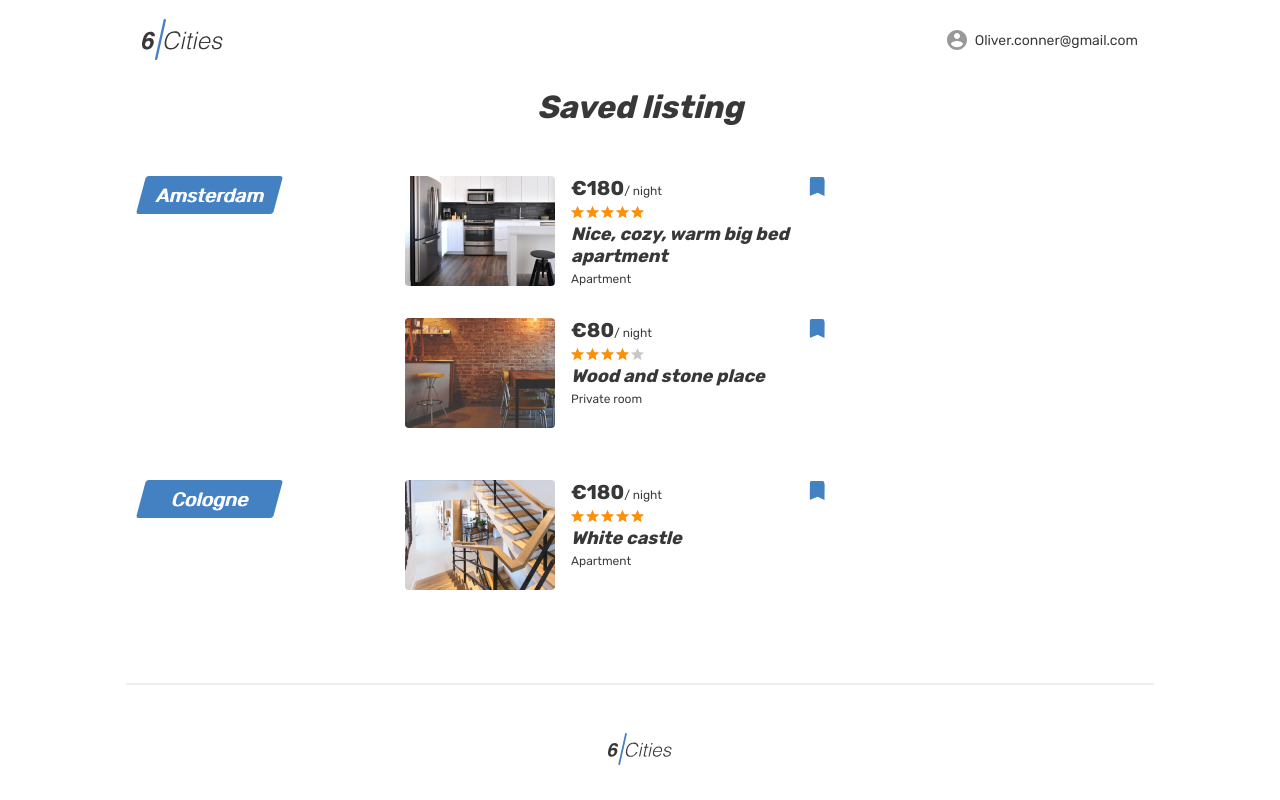
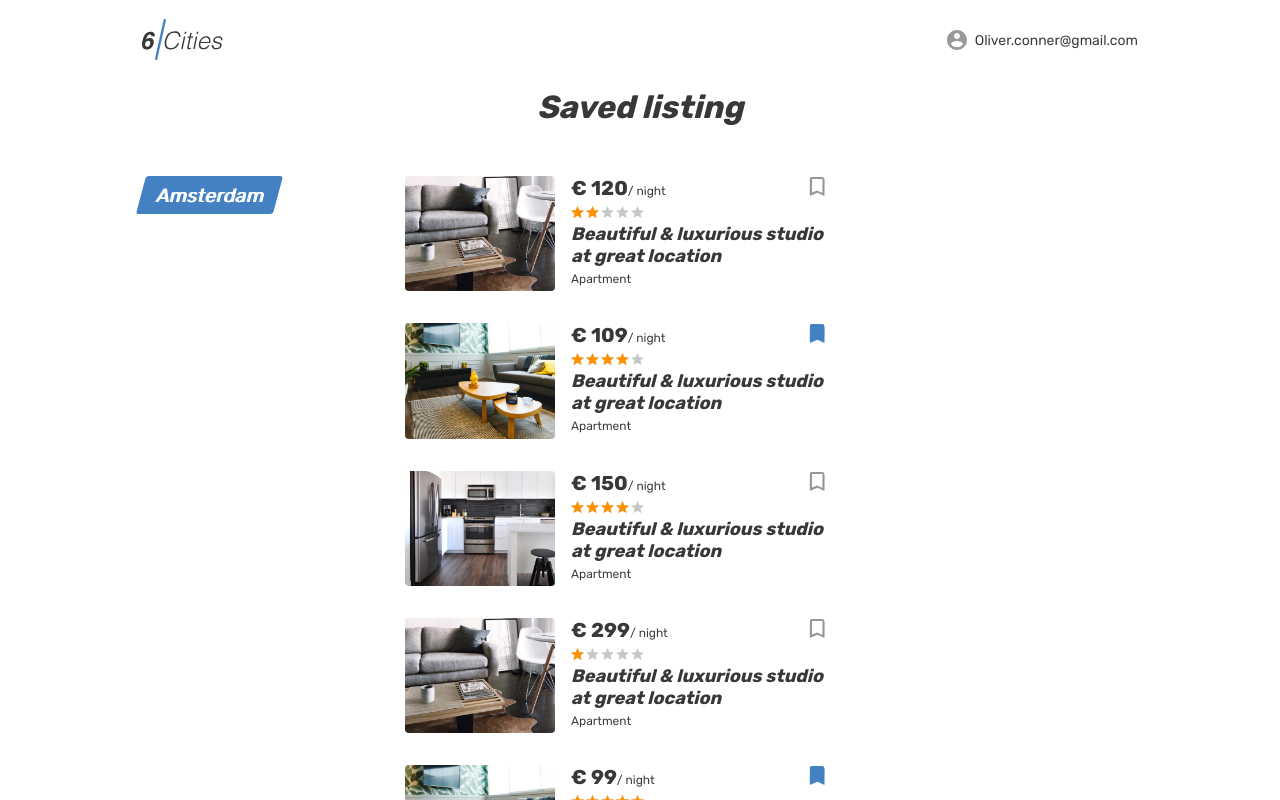
Before and after one commit to abatollo/six-cities-6, a React app: page /favorites in a window 1280 px wide. Shown: the top 800 px of the page. Built offline with nearby package versions, Linux system fonts and the light colour scheme.

Commit message:
Разобьёт страницу Favorites на компоненты

```diff
--- a/src/components/app/app.jsx
+++ b/src/components/app/app.jsx
@@ -21,7 +21,7 @@ const App = (props) => {
           <LoginScreen />
         </Route>
         <Route exact path={Routes.FAVORITES}>
-          <FavoritesScreen />
+          <FavoritesScreen hotels={hotels} />
         </Route>
         <Route exact path={Routes.HOTELS}>
           <PropertyScreen />
--- /dev/null
+++ b/src/components/favorites-card/favorites-card.jsx
@@ -0,0 +1,53 @@
+import React from "react";
+import {Link} from "react-router-dom";
+import {PropsValidator} from "../../utils";
+
+const FavoritesCard = ({
+  id,
+  isFavorite,
+  previewImage,
+  price,
+  rating,
+  title,
+  type
+}) => {
+  return (
+    <article className="favorites__card place-card">
+      <div className="favorites__image-wrapper place-card__image-wrapper">
+        <a href="#">
+          <img className="place-card__image" src={previewImage} width="150" height="110" alt="Place image" />
+        </a>
+      </div>
+      <div className="favorites__card-info place-card__info">
+        <div className="place-card__price-wrapper">
+          <div className="place-card__price">
+            <b className="place-card__price-value">&euro; {price}</b>
+            <span className="place-card__price-text">&#47;&nbsp;night</span>
+          </div>
+          <button className={`${isFavorite ? `place-card__bookmark-button--active` : ``} place-card__bookmark-button button`} type="button">
+            <svg className="place-card__bookmark-icon" width="18" height="19">
+              <use xlinkHref="#icon-bookmark"></use>
+            </svg>
+            <span className="visually-hidden">In bookmarks</span>
+          </button>
+        </div>
+        <div className="place-card__rating rating">
+          <div className="place-card__stars rating__stars">
+            <span style={{width: `${Math.min(Math.round(rating) * 100 / 5, 100)}%`}}></span>
+            <span className="visually-hidden">Rating</span>
+          </div>
+        </div>
+        <h2 className="place-card__name">
+          <Link to={`/hotels/${id}`}>{title}</Link>
+        </h2>
+        <p className="place-card__type" style={{textTransform: `capitalize`}}>{type}</p>
+      </div>
+    </article>
+  );
+};
+
+FavoritesCard.propTypes = {
+  ...PropsValidator.FAVORITE_CARD
+};
+
+export default FavoritesCard;
--- /dev/null
+++ b/src/components/favorites-list/favorites-list.jsx
@@ -0,0 +1,39 @@
+import React from "react";
+import FavoritesCard from "../favorites-card/favorites-card";
+import {PropsValidator} from "../../utils";
+
+const FavoritesList = ({hotels}) => {
+  return (
+    <ul className="favorites__list">
+      <li className="favorites__locations-items">
+        <div className="favorites__locations locations locations--current">
+          <div className="locations__item">
+            <a className="locations__item-link" href="#">
+              <span>Amsterdam</span>
+            </a>
+          </div>
+        </div>
+        <div className="favorites__places">
+          {hotels.map((hotel) =>
+            <FavoritesCard
+              key={hotel.id}
+              id={hotel.id}
+              isFavorite={hotel.isFavorite}
+              isPremium={hotel.isPremium}
+              previewImage={hotel.previewImage}
+              price={hotel.price}
+              rating={hotel.rating}
+              title={hotel.title}
+              type={hotel.type}
+            />)}
+        </div>
+      </li>
+    </ul>
+  );
+};
+
+FavoritesList.propTypes = {
+  hotels: PropsValidator.HOTELS
+};
+
+export default FavoritesList;
--- a/src/components/favorites-screen/favorites-screen.jsx
+++ b/src/components/favorites-screen/favorites-screen.jsx
@@ -1,7 +1,9 @@
 import React from "react";
 import Header from "../header/header";
+import FavoritesList from "../favorites-list/favorites-list";
+import {PropsValidator} from "../../utils";
 
-const FavoritesScreen = () => {
+const FavoritesScreen = ({hotels}) => {
   return (
     <div className="page">
       <Header />
@@ -10,125 +12,7 @@ const FavoritesScreen = () => {
         <div className="page__favorites-container container">
           <section className="favorites">
             <h1 className="favorites__title">Saved listing</h1>
-            <ul className="favorites__list">
-              <li className="favorites__locations-items">
-                <div className="favorites__locations locations locations--current">
-                  <div className="locations__item">
-                    <a className="locations__item-link" href="#">
-                      <span>Amsterdam</span>
-                    </a>
-                  </div>
-                </div>
-                <div className="favorites__places">
-                  <article className="favorites__card place-card">
-                    <div className="favorites__image-wrapper place-card__image-wrapper">
-                      <a href="#">
-                        <img className="place-card__image" src="img/apartment-small-03.jpg" width="150" height="110" alt="Place image" />
-                      </a>
-                    </div>
-                    <div className="favorites__card-info place-card__info">
-                      <div className="place-card__price-wrapper">
-                        <div className="place-card__price">
-                          <b className="place-card__price-value">&euro;180</b>
-                          <span className="place-card__price-text">&#47;&nbsp;night</span>
-                        </div>
-                        <button className="place-card__bookmark-button place-card__bookmark-button--active button" type="button">
-                          <svg className="place-card__bookmark-icon" width="18" height="19">
-                            <use xlinkHref="#icon-bookmark"></use>
-                          </svg>
-                          <span className="visually-hidden">In bookmarks</span>
-                        </button>
-                      </div>
-                      <div className="place-card__rating rating">
-                        <div className="place-card__stars rating__stars">
-                          <span style={{width: `100%`}}></span>
-                          <span className="visually-hidden">Rating</span>
-                        </div>
-                      </div>
-                      <h2 className="place-card__name">
-                        <a href="#">Nice, cozy, warm big bed apartment</a>
-                      </h2>
-                      <p className="place-card__type">Apartment</p>
-                    </div>
-                  </article>
-
-                  <article className="favorites__card place-card">
-                    <div className="favorites__image-wrapper place-card__image-wrapper">
-                      <a href="#">
-                        <img className="place-card__image" src="img/room-small.jpg" width="150" height="110" alt="Place image" />
-                      </a>
-                    </div>
-                    <div className="favorites__card-info place-card__info">
-                      <div className="place-card__price-wrapper">
-                        <div className="place-card__price">
-                          <b className="place-card__price-value">&euro;80</b>
-                          <span className="place-card__price-text">&#47;&nbsp;night</span>
-                        </div>
-                        <button className="place-card__bookmark-button place-card__bookmark-button--active button" type="button">
-                          <svg className="place-card__bookmark-icon" width="18" height="19">
-                            <use xlinkHref="#icon-bookmark"></use>
-                          </svg>
-                          <span className="visually-hidden">In bookmarks</span>
-                        </button>
-                      </div>
-                      <div className="place-card__rating rating">
-                        <div className="place-card__stars rating__stars">
-                          <span style={{width: `80%`}}></span>
-                          <span className="visually-hidden">Rating</span>
-                        </div>
-                      </div>
-                      <h2 className="place-card__name">
-                        <a href="#">Wood and stone place</a>
-                      </h2>
-                      <p className="place-card__type">Private room</p>
-                    </div>
-                  </article>
-                </div>
-              </li>
-
-              <li className="favorites__locations-items">
-                <div className="favorites__locations locations locations--current">
-                  <div className="locations__item">
-                    <a className="locations__item-link" href="#">
-                      <span>Cologne</span>
-                    </a>
-                  </div>
-                </div>
-                <div className="favorites__places">
-                  <article className="favorites__card place-card">
-                    <div className="favorites__image-wrapper place-card__image-wrapper">
-                      <a href="#">
-                        <img className="place-card__image" src="img/apartment-small-04.jpg" width="150" height="110" alt="Place image" />
-                      </a>
-                    </div>
-                    <div className="favorites__card-info place-card__info">
-                      <div className="place-card__price-wrapper">
-                        <div className="place-card__price">
-                          <b className="place-card__price-value">&euro;180</b>
-                          <span className="place-card__price-text">&#47;&nbsp;night</span>
-                        </div>
-                        <button className="place-card__bookmark-button place-card__bookmark-button--active button" type="button">
-                          <svg className="place-card__bookmark-icon" width="18" height="19">
-                            <use xlinkHref="#icon-bookmark"></use>
-                          </svg>
-                          <span className="visually-hidden">In bookmarks</span>
-                        </button>
-                      </div>
-                      <div className="place-card__rating rating">
-                        <div className="place-card__stars rating__stars">
-                          <span style={{width: `100%`}}></span>
-                          <span className="visually-hidden">Rating</span>
-                        </div>
-                      </div>
-                      <h2 className="place-card__name">
-                        <a href="#">White castle</a>
-                      </h2>
-                      <p className="place-card__type">Apartment</p>
-                    </div>
-                  </article>
-                </div>
-              </li>
-            </ul>
+            <FavoritesList hotels={hotels} />
           </section>
         </div>
       </main>
@@ -141,4 +25,8 @@ const FavoritesScreen = () => {
   );
 };
 
+FavoritesScreen.propTypes = {
+  hotels: PropsValidator.HOTELS
+};
+
 export default FavoritesScreen;
--- a/src/utils.js
+++ b/src/utils.js
@@ -49,6 +49,15 @@ const PropsValidator = {
     rating: PropTypes.number.isRequired,
     title: PropTypes.string.isRequired,
     type: PropTypes.string.isRequired
+  }).isRequired,
+  FAVORITE_CARD: PropTypes.shape({
+    id: PropTypes.number.isRequired,
+    isFavorite: PropTypes.bool.isRequired,
+    previewImage: PropTypes.string.isRequired,
+    price: PropTypes.number.isRequired,
+    rating: PropTypes.number.isRequired,
+    title: PropTypes.string.isRequired,
+    type: PropTypes.string.isRequired
   }).isRequired
 };
 
```
